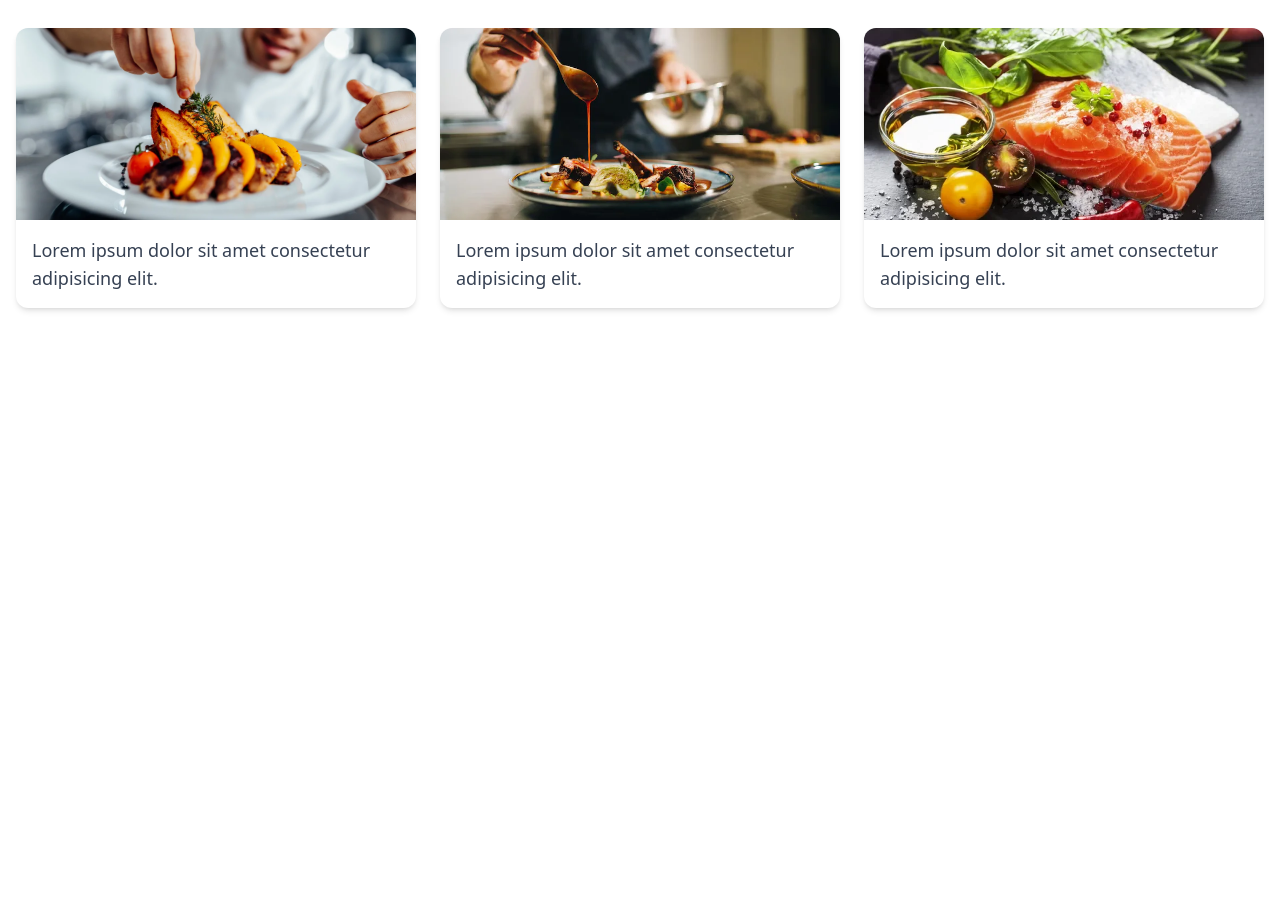
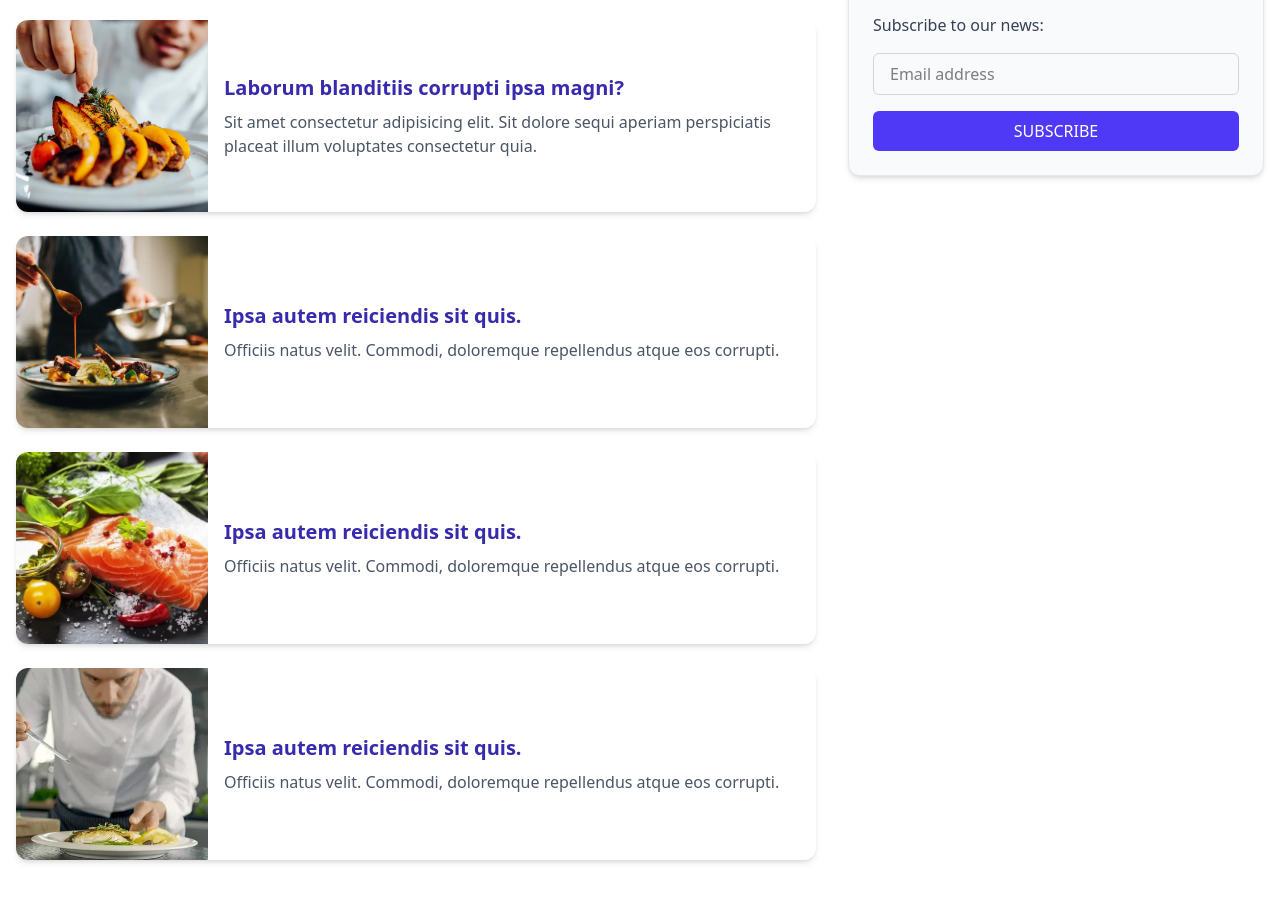
Before and after one commit to MrJim1231/home-work-15, a website built with Vite: page index.html in a window 1280 px wide. Shown: the part 722-1630 px from the top of the page. Before the commit the page ends 1078 px from the top, so only its background shows below. Built offline with nearby package versions, Linux system fonts and the light colour scheme.

Commit message:
acticles

```diff
--- a/index.html
+++ b/index.html
@@ -29,7 +29,7 @@
       </svg>
     </button>
   </header>
-  <div class="page__container">
+  <div class="page-container">
 
     <nav class="breadcrumb">
       <a class="breadcrumb__link" href="">
@@ -64,6 +64,7 @@
             <div class="hero__overlay-primary"></div>
           </a>
         </article>
+
         <article class="hero__article md:w-1/3">
           <a class="hero__link group" href="">
             <h2 class="hero__title">Tempora inventore vel, neque, aspernatur quisquam vitae</h2>
@@ -73,33 +74,65 @@
         </article>
       </section>
 
-      <section class="articles">
+      <section class="content-wrapper">
+        <!-- Левая колонка: статьи -->
+        <div class="articles">
           <h2 class="articles__title">Lorem ipsum dolor amet</h2>
 
           <article class="articles__item">
-          <a class="articles__link" href="">
             <img class="articles__image" src="/image3.webp" alt="image">
-            <h3 class="articles__subtitle">Lorem ipsum dolor sit amet consectetur adipisicing elit.</h3>
-          </a>
+            <div class="articles__body">
+              <h3 class="articles__subtitle">Laborum blanditiis corrupti ipsa magni?</h3>
+              <p class="articles__text">
+                Sit amet consectetur adipisicing elit. Sit dolore sequi aperiam perspiciatis
+                placeat illum voluptates consectetur quia.
+              </p>
+            </div>
           </article>
 
           <article class="articles__item">
-          <a class="articles__link" href="">
             <img class="articles__image" src="/image4.webp" alt="image">
-            <h3 class="articles__subtitle">Lorem ipsum dolor sit amet consectetur adipisicing elit.</h3>
-          </a>
+            <div class="articles__body">
+              <h3 class="articles__subtitle">Ipsa autem reiciendis sit quis.</h3>
+              <p class="articles__text">
+                Officiis natus velit. Commodi, doloremque repellendus atque eos corrupti.
+              </p>
+            </div>
           </article>
 
           <article class="articles__item">
-          <a class="articles__link" href="">
             <img class="articles__image" src="/image5.webp" alt="image">
-            <h3 class="articles__subtitle">Lorem ipsum dolor sit amet consectetur adipisicing elit.</h3>
-          </a>
+            <div class="articles__body">
+              <h3 class="articles__subtitle">Ipsa autem reiciendis sit quis.</h3>
+              <p class="articles__text">
+                Officiis natus velit. Commodi, doloremque repellendus atque eos corrupti.
+              </p>
+            </div>
           </article>
+
+          <article class="articles__item">
+            <img class="articles__image" src="/image6.webp" alt="image">
+            <div class="articles__body">
+              <h3 class="articles__subtitle">Ipsa autem reiciendis sit quis.</h3>
+              <p class="articles__text">
+                Officiis natus velit. Commodi, doloremque repellendus atque eos corrupti.
+              </p>
+            </div>
+          </article>
+        </div>
+
+        <!-- Правая колонка: форма -->
+        <aside class="form-sidebar">
+          <form class="form-box">
+            <h3 class="form-title">Subscribe form</h3>
+            <p class="form-description">Subscribe to our news:</p>
+            <input type="email" placeholder="Email address" class="form-input" />
+            <button type="submit" class="form-button">Subscribe</button>
+          </form>
+        </aside>
       </section>
 
     </main>
-
   </div>
 
   <script type="module" src="/src/main.js"></script>
--- a/src/style.css
+++ b/src/style.css
@@ -5,7 +5,7 @@
   @apply bg-white;
 }
 
-.page__container {
+.page-container {
   @apply container mx-auto px-4;
 }
 
@@ -101,26 +101,58 @@
   @apply absolute left-0 top-0 w-full h-full bg-gradient-to-tr from-emerald-400 via-60% via-transparent to-100% to-amber-200 transition duration-300 group-hover:bg-black/70 group-hover:via-50%;
 }
 
+.content-wrapper {
+  @apply flex flex-col lg:flex-row gap-8 my-12;
+}
+
 .articles {
-  @apply grid grid-cols-1 sm:grid-cols-2 lg:grid-cols-3 gap-6 my-12;
+  @apply flex flex-col gap-6 flex-1;
 }
 
 .articles__title {
-  @apply col-span-full text-3xl font-bold mb-6 text-center text-gray-800;
+  @apply text-3xl font-bold mb-4 text-indigo-800 uppercase;
 }
 
 .articles__item {
-  @apply bg-white rounded-xl shadow-md overflow-hidden transition-transform duration-300 hover:scale-[1.02];
-}
-
-.articles__link {
-  @apply block h-full;
+  @apply flex flex-col md:flex-row bg-white rounded-xl shadow-md overflow-hidden transition-transform duration-300 hover:scale-[1.02];
 }
 
 .articles__image {
-  @apply w-full h-48 object-cover;
+  @apply w-full md:w-48 h-48 object-cover;
+}
+
+.articles__body {
+  @apply p-4 flex flex-col justify-center;
 }
 
 .articles__subtitle {
-  @apply p-4 text-lg font-medium text-gray-700 hover:text-amber-600 transition-colors duration-300;
+  @apply text-xl font-semibold text-indigo-800;
 }
+
+.articles__text {
+  @apply text-gray-600 mt-2;
+}
+
+.form-sidebar {
+  @apply w-full lg:w-1/3;
+}
+
+.form-box {
+  @apply bg-gray-50 border border-gray-200 rounded-xl p-6 shadow-md;
+}
+
+.form-title {
+  @apply text-xl font-bold mb-4 text-indigo-800 uppercase;
+}
+
+.form-description {
+  @apply text-gray-700 mb-4;
+}
+
+.form-input {
+  @apply w-full mb-4 px-4 py-2 border border-gray-300 rounded-md focus:outline-none focus:ring-2 focus:ring-indigo-400;
+}
+
+.form-button {
+  @apply w-full py-2 bg-indigo-600 text-white font-medium rounded-md hover:bg-indigo-700 transition duration-300 uppercase;
+}
```
Lines whose indentation alone changed are shown as unchanged.
